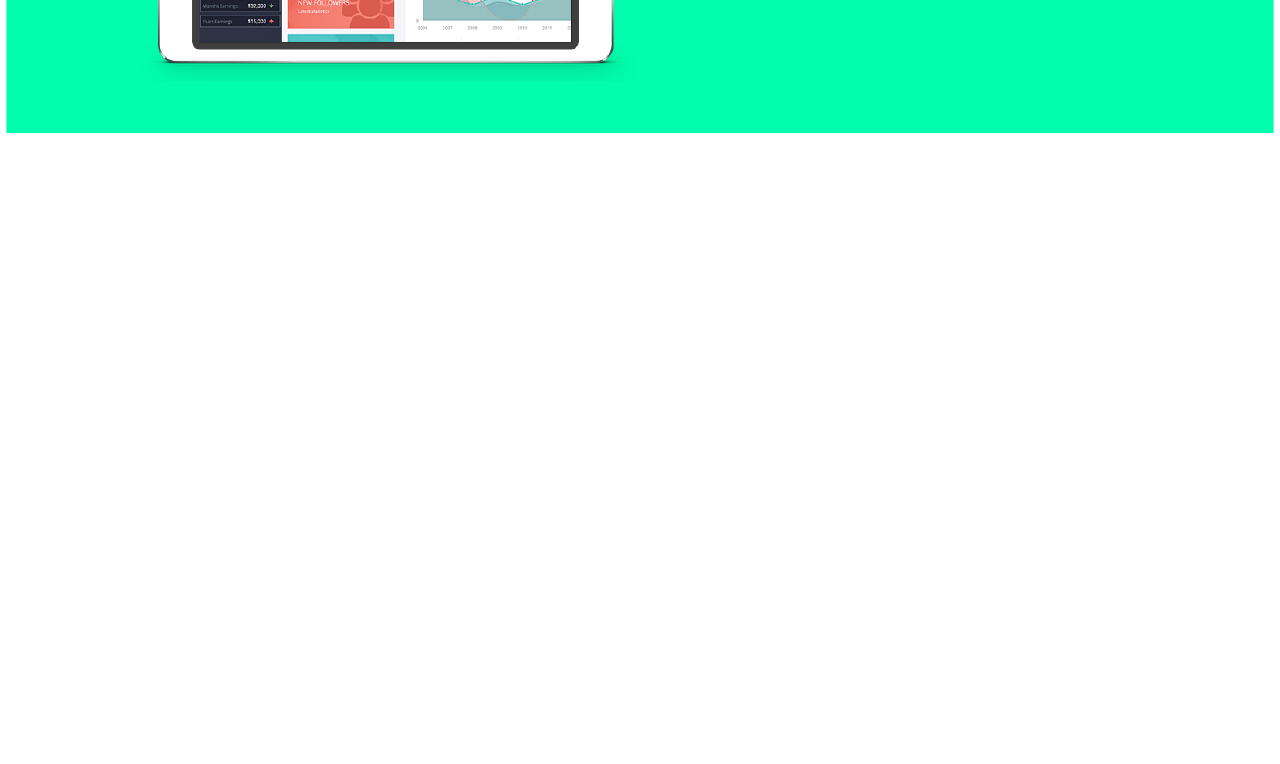
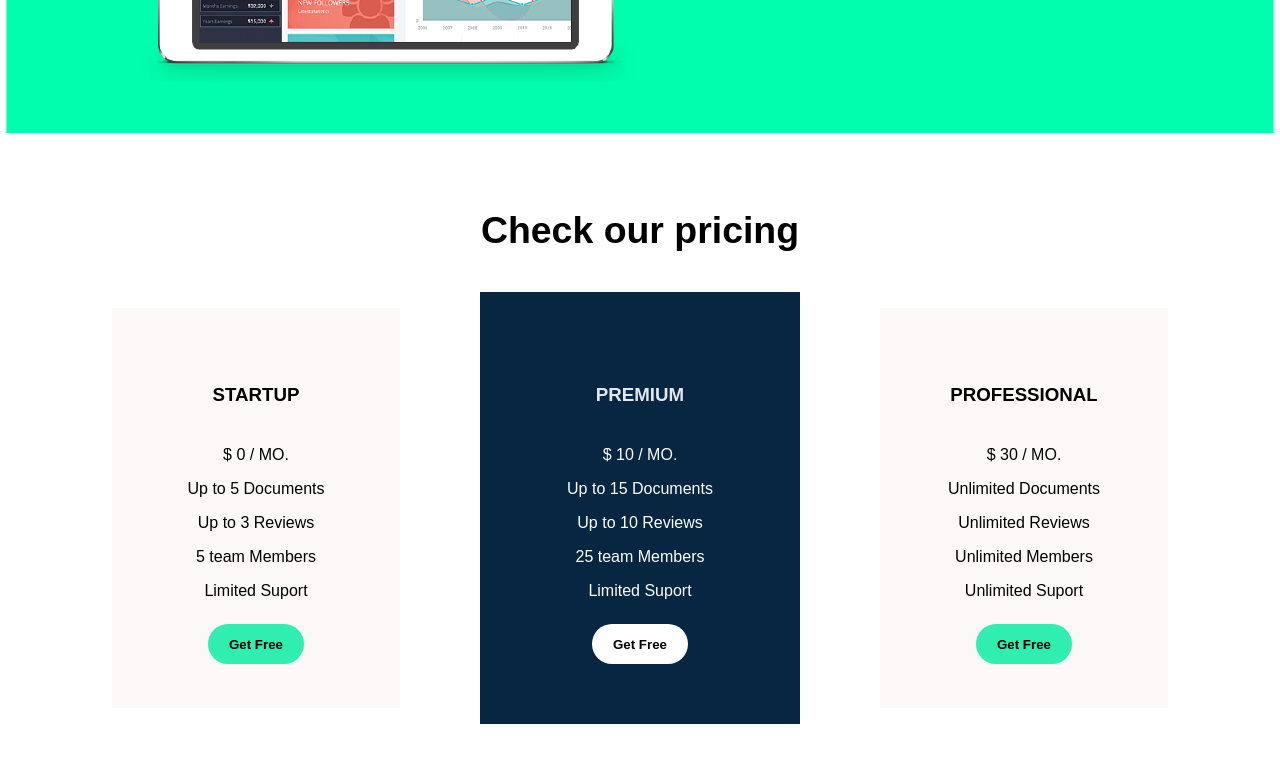
Before and after one commit to Ashly-Angelina/Proyecto-Atlas, a plain HTML site: page index.html in a window 1280 px wide. Shown: the part 1819-2583 px from the top of the page. Before the commit the page ends 2092 px from the top, so only its background shows below. Drawn offline with Linux system fonts and the light colour scheme.

Commit message:
correction cards pricing

```diff
--- a/Styles/styles.css
+++ b/Styles/styles.css
@@ -110,3 +110,95 @@ header{
     color: rgb(255, 255, 255);
     font-weight: 650;
 }
+.cards-pricing{
+    display: flex;
+    justify-content: center;
+    flex-direction: column;
+  }
+
+.titlepricing{
+    display: flex;
+    align-items: center;
+    justify-content: center;
+    color: rgb(0, 0, 0);
+    font-size: 2rem;
+    margin-top: -4rem;
+  }
+.pricing-boxs{
+    width: 100%;
+    display: flex;
+    gap: 5rem;
+    justify-content: center;
+  }
+
+
+.div-pricing-2{
+    width: 20rem;
+    height: 27rem;
+    display: flex;
+    justify-content: center;
+    flex-direction: column;
+    align-items: center;
+    background-color: rgb(7, 38, 65);
+    margin-top: 2.5rem;
+    margin-bottom: 2.5rem;
+  }
+
+.div-pricing-2 > h3{
+    margin: 2rem;
+    color: rgb(226, 231, 236);
+  }
+
+.div-pricing-2 > p > span{
+    font-size: 3rem;
+  }
+
+.div-pricing-2 > p{
+    color: rgb(255, 255, 255);
+    margin: 0.5rem;
+  }
+
+.div-pricing-2 > button{
+    margin-top: 1rem;
+    height: 2.5rem;
+    width: 6rem;
+    border-radius: 20px;
+    border: none;
+    text-decoration: none;
+    background-color:  rgb(255, 255, 255);
+    color: rgb(0, 0, 0);
+    font-weight: 650;
+  }
+
+.div-pricing-1{
+    width: 18rem;
+    height: 25rem;
+    display: flex;
+    justify-content: center;
+    flex-direction: column;
+    align-items: center;
+    background-color: rgb(252, 248, 248);
+    margin-top: 3.5rem;
+    margin-bottom: 2.5rem;
+  }
+
+.div-pricing-1 > h3{
+    margin: 2rem;
+    color: rgb(0, 0, 0);
+  }
+.div-pricing-1 > p{
+    color: rgb(0, 0, 0);
+    margin: 0.5rem;
+  }
+
+.div-pricing-1 > button{
+    margin-top: 1rem;
+    height: 2.5rem;
+    width: 6rem;
+    border-radius: 20px;
+    border: none;
+    text-decoration: none;
+    background-color:  rgb(48, 238, 175);
+    color: rgb(0, 0, 0);
+    font-weight: 650;
+  }
--- a/index.html
+++ b/index.html
@@ -64,6 +64,42 @@
               </div>
             </div>
         </div>
-      </section>
+    </section>
+
+    <section class="cards-pricing">
+        <div class="titlepricing">
+            <h3>Check our pricing</h3>
+        </div>
+        <div class="pricing-boxs">
+            <div class="div-pricing-1">
+                 <h3>STARTUP</h3>
+                 <p>$ 0 / MO.</p>
+                 <p>Up to 5 Documents</p>
+                 <p>Up to 3 Reviews</p>
+                 <p>5 team Members</p>
+                 <p>Limited Suport</p>
+                 <button>Get Free</button>
+            </div>
+            <div class="div-pricing-2">
+                 <h3>PREMIUM</h3>
+                 <p>$ 10 / MO.</p>
+                 <p>Up to 15 Documents</p>
+                 <p>Up to 10 Reviews</p>
+                 <p>25 team Members</p>
+                 <p>Limited Suport</p>
+                 <button>Get Free</button>
+            </div>
+            <div class="div-pricing-1">
+                 <h3>PROFESSIONAL</h3>
+                 <p>$ 30 / MO.</p>
+                 <p>Unlimited Documents</p>
+                 <p>Unlimited Reviews</p>
+                 <p>Unlimited Members</p>
+                 <p>Unlimited Suport</p>
+                 <button>Get Free</button>
+            </div>
+        </div>
+    </section>
+
 </body>
 </html>
```
